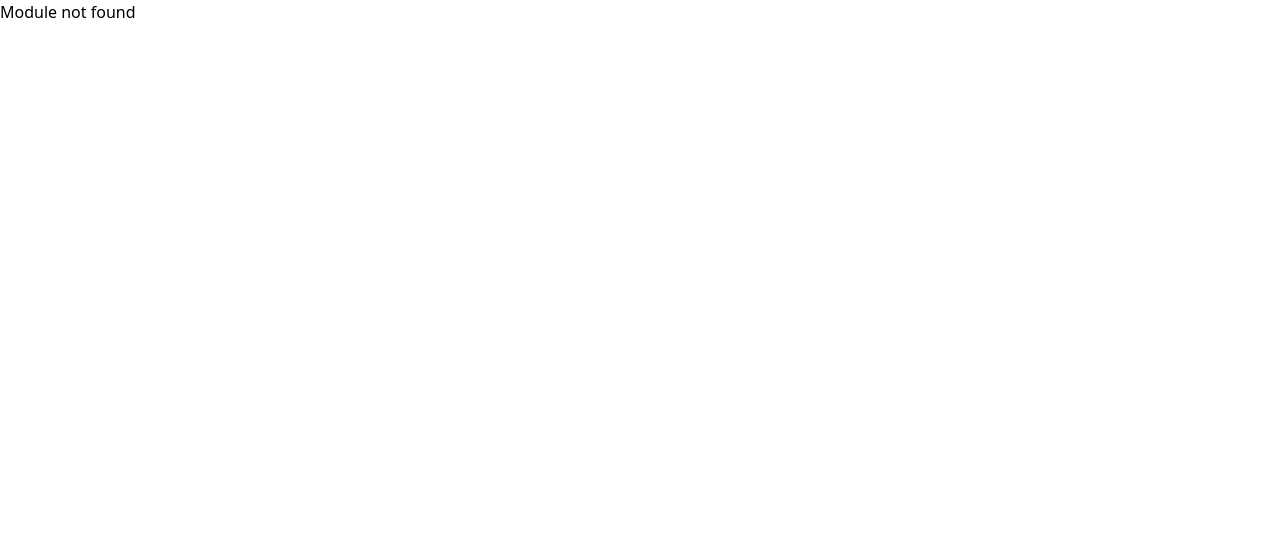
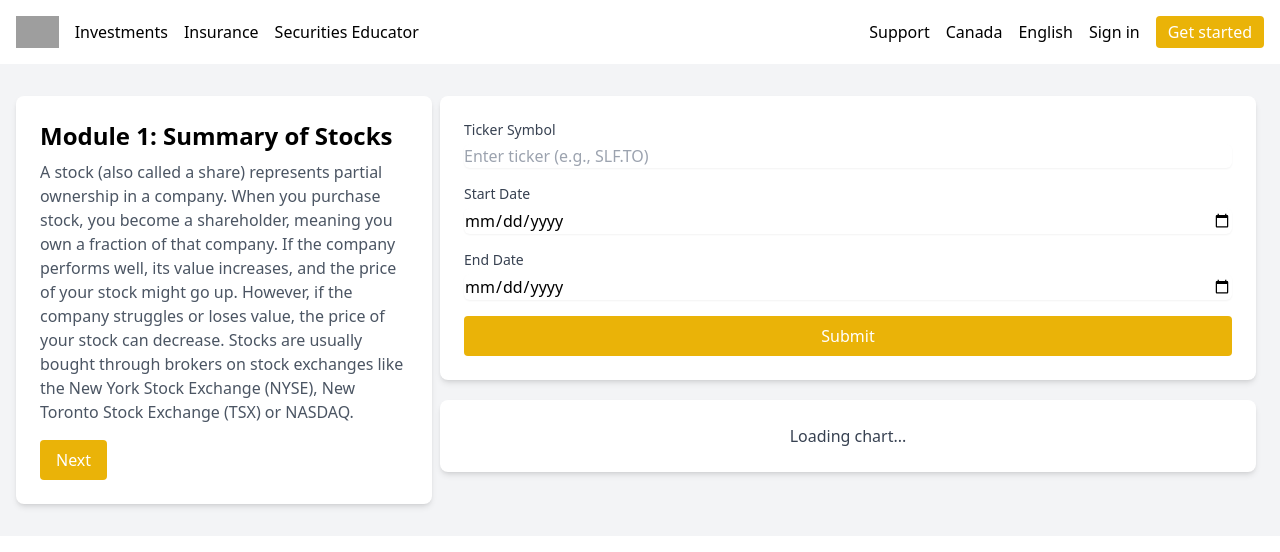
Before and after one commit to akramj13/GeeseHacks, a Next.js app in the folder frontend/: page /study-modules/module-1 in a window 1280 px wide. Before the commit this address had no page. Shown: the top 552 px of the page. Built offline with nearby package versions, Linux system fonts and the light colour scheme; no server answers; grey boxes are pictures that could not be loaded.

Commit message:
Revert slug page.tsx

```diff
--- a/frontend/app/study-modules/[slug]/page.tsx
+++ b/frontend/app/study-modules/[slug]/page.tsx
@@ -1,28 +1,20 @@
 import { modules } from "@/data/index";
 import Module from "@/components/Module";
 import NavBar from "@/components/NavBar";
-import { useLevel } from "@/context/LevelContext";
 
 export async function generateStaticParams() {
   return modules.map((module) => ({ slug: module.slug }));
 }
 
 export default function ModulePage({ params }: { params: { slug: string } }) {
-  console.log(params, params.slug);
-  const { level } = useLevel(); // Access the user's level from context
-  console.log("within filter:", level);
-
-  // Filter modules based on level
-  const filteredModules = modules.filter((module) => module.level === level);
-
-  const moduleData = filteredModules.find((module) => module.slug === params.slug);
+  const moduleData = modules.find((module) => module.slug === params.slug);
 
   if (!moduleData) {
     return <div>Module not found</div>;
   }
 
-  const nextModuleIndex = filteredModules.findIndex((mod) => mod.slug === params.slug) + 1;
-  const nextModule = filteredModules[nextModuleIndex] || null;
+  const nextModuleIndex = modules.findIndex((mod) => mod.slug === params.slug) + 1;
+  const nextModule = modules[nextModuleIndex] || null;
 
   return (
     <>
```
Lines whose indentation alone changed are shown as unchanged.
